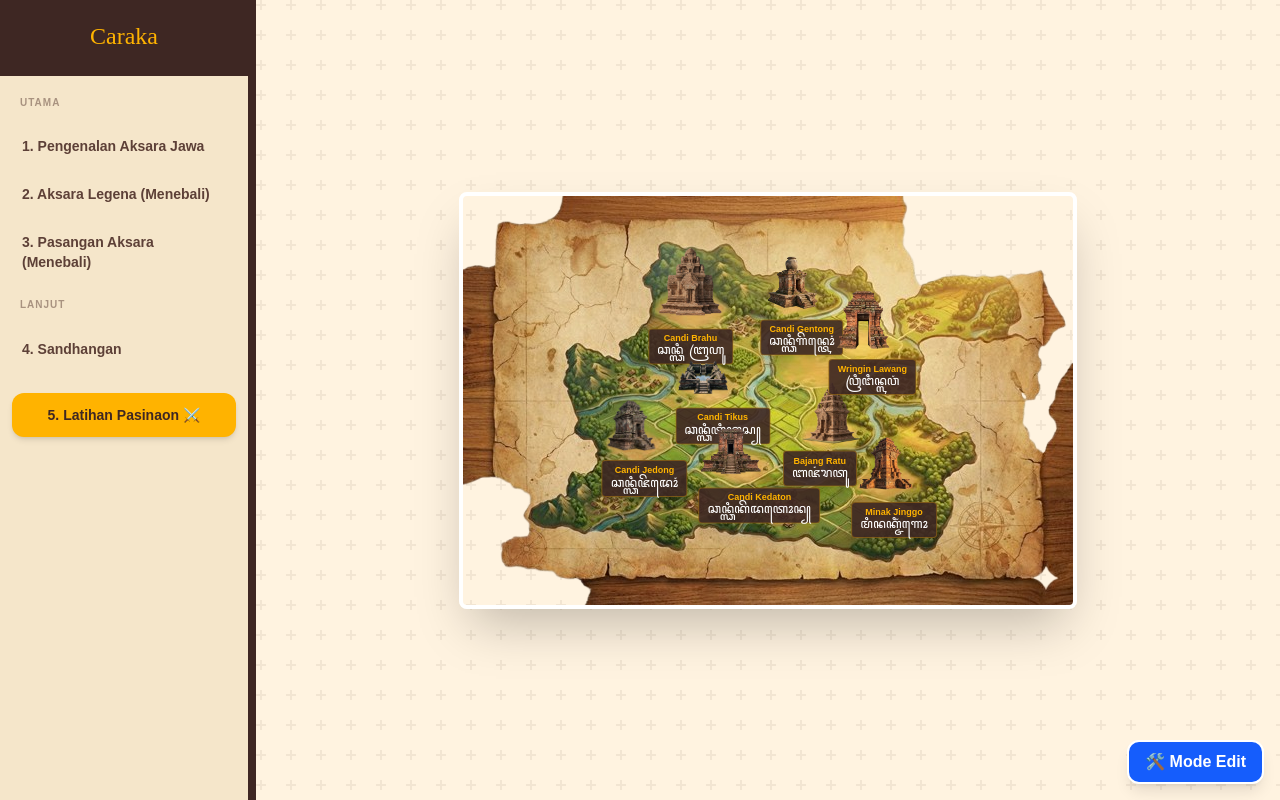
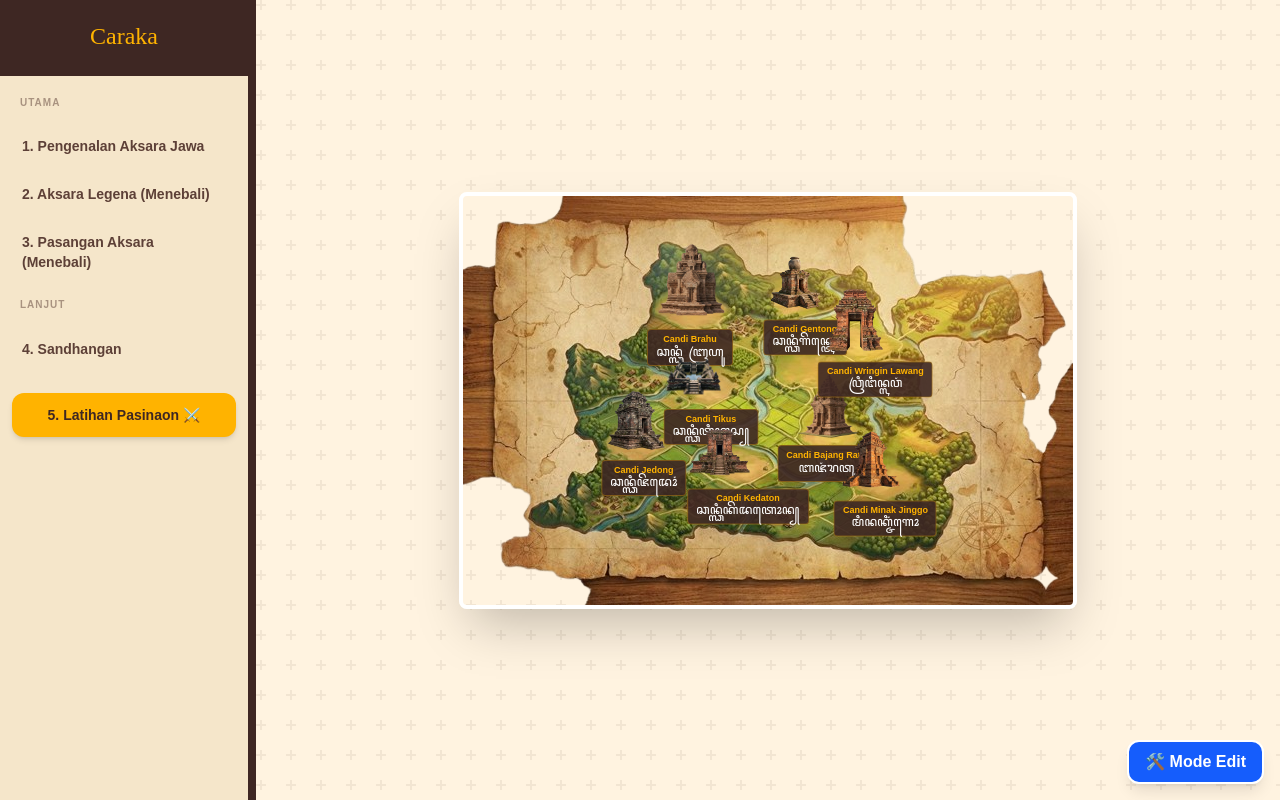
Before and after one commit to fnafian04/skripsi-moja, a website built with Vite: page peta.html in a window 1280 px wide. Built offline with nearby package versions, Linux system fonts and the light colour scheme; a script that the page names is missing.

Commit message:
fix letak peta mobile

```diff
--- a/peta.html
+++ b/peta.html
@@ -33,35 +33,35 @@
           <div class="map-wrapper animate-dive-in">
             <img src="/assets/peta-candi-blank.png" class="map-image" />
 
-            <button data-id="brahu" onclick="openQuiz('brahu')" class="hotspot" style="left: 37.48%; top: 26.39%">
-              <img src="/assets/candi-brahu.png" style="width: 85px" />
+            <button data-id="brahu" onclick="openQuiz('brahu')" class="hotspot" style="left: 37.75%; top: 25.97%">
+              <img src="/assets/candi-brahu.png" style="width: 90px" />
               <div class="hotspot-name">Candi Brahu<span class="font-jawa">ꦕꦤ꧀ꦓꦶꦧꦿꦲꦸ</span></div>
             </button>
-            <button data-id="bajang" onclick="openQuiz('bajang')" class="hotspot" style="left: 60.5%; top: 57.84%">
-              <img src="/assets/candi-bajang.png" style="width: 100px" />
-              <div class="hotspot-name">Bajang Ratu<span class="font-jawa">ꦧꦗꦁꦫꦠꦸ</span></div>
+            <button data-id="bajang" onclick="openQuiz('bajang')" class="hotspot" style="left: 60%; top: 56.21%">
+              <img src="/assets/candi-bajang.png" style="width: 105px" />
+              <div class="hotspot-name">Candi Bajang Ratu<span class="font-jawa">ꦧꦗꦁꦫꦠꦸ</span></div>
             </button>
-            <button data-id="gentong" onclick="openQuiz('gentong')" class="hotspot" style="left: 55.47%; top: 26.61%">
+            <button data-id="gentong" onclick="openQuiz('gentong')" class="hotspot" style="left: 56%; top: 26.53%">
               <img src="/assets/candi-gentong.png" style="width: 65px" />
               <div class="hotspot-name">Candi Gentong<span class="font-jawa">ꦕꦤ꧀ꦓꦶꦒꦼꦤ꧀ꦠꦺꦴꦁ</span></div>
             </button>
-            <button data-id="tikus" onclick="openQuiz('tikus')" class="hotspot" style="left: 42.66%; top: 49.01%">
-              <img src="/assets/candi-tikus.png" style="width: 55px" />
+            <button data-id="tikus" onclick="openQuiz('tikus')" class="hotspot" style="left: 40.75%; top: 48.61%">
+              <img src="/assets/candi-tikus.png" style="width: 60px" />
               <div class="hotspot-name">Candi Tikus<span class="font-jawa">ꦕꦤ꧀ꦓꦶꦠꦶꦏꦸꦱ꧀</span></div>
             </button>
-            <button data-id="minakjinggo" onclick="openQuiz('minakjinggo')" class="hotspot" style="left: 70.41%; top: 69.77%">
-              <img src="/assets/candi-minakjinggo.png" style="width: 70px" />
-              <div class="hotspot-name">Minak Jinggo<span class="font-jawa">ꦩꦶꦤꦏ꧀ꦗꦶꦁꦒꦺꦴ</span></div>
+            <button data-id="minakjinggo" onclick="openQuiz('minakjinggo')" class="hotspot" style="left: 69%; top: 68.83%">
+              <img src="/assets/candi-minakjinggo.png" style="width: 75px" />
+              <div class="hotspot-name">Candi Minak Jinggo<span class="font-jawa">ꦩꦶꦤꦏ꧀ꦗꦶꦁꦒꦺꦴ</span></div>
             </button>
-            <button data-id="wringinlawang" onclick="openQuiz('wringinlawang')" class="hotspot" style="left: 66.9%; top: 35.44%">
-              <img src="/assets/candi-wringinlawang.png" style="width: 70px" />
-              <div class="hotspot-name">Wringin Lawang<span class="font-jawa">ꦮꦿꦶꦔꦶꦤ꧀ꦭꦮꦁ</span></div>
+            <button data-id="wringinlawang" onclick="openQuiz('wringinlawang')" class="hotspot" style="left: 67.38%; top: 35.43%">
+              <img src="/assets/candi-wringinlawang.png" style="width: 75px" />
+              <div class="hotspot-name"> Candi Wringin Lawang<span class="font-jawa">ꦮꦿꦶꦔꦶꦤ꧀ꦭꦮꦁ</span></div>
             </button>
-            <button data-id="jedong" onclick="openQuiz('jedong')" class="hotspot" style="left: 30.01%; top: 61%">
-              <img src="/assets/candi-jedong.png" style="width: 60px" />
+            <button data-id="jedong" onclick="openQuiz('jedong')" class="hotspot" style="left: 29.88%; top: 59.74%">
+              <img src="/assets/candi-jedong.png" style="width: 70px" />
               <div class="hotspot-name">Candi Jedong<span class="font-jawa">ꦕꦤ꧀ꦓꦶꦗꦼꦢꦺꦴꦁ</span></div>
             </button>
-            <button data-id="kedaton" onclick="openQuiz('kedaton')" class="hotspot" style="left: 48.61%; top: 66.89%">
+            <button data-id="kedaton" onclick="openQuiz('kedaton')" class="hotspot" style="left: 46.75%; top: 67.16%">
               <img src="/assets/candi-kedaton.png" style="width: 65px" />
               <div class="hotspot-name">Candi Kedaton<span class="font-jawa">ꦕꦤ꧀ꦓꦶꦏꦼꦢꦠꦺꦴꦤ꧀</span></div>
             </button>
```
